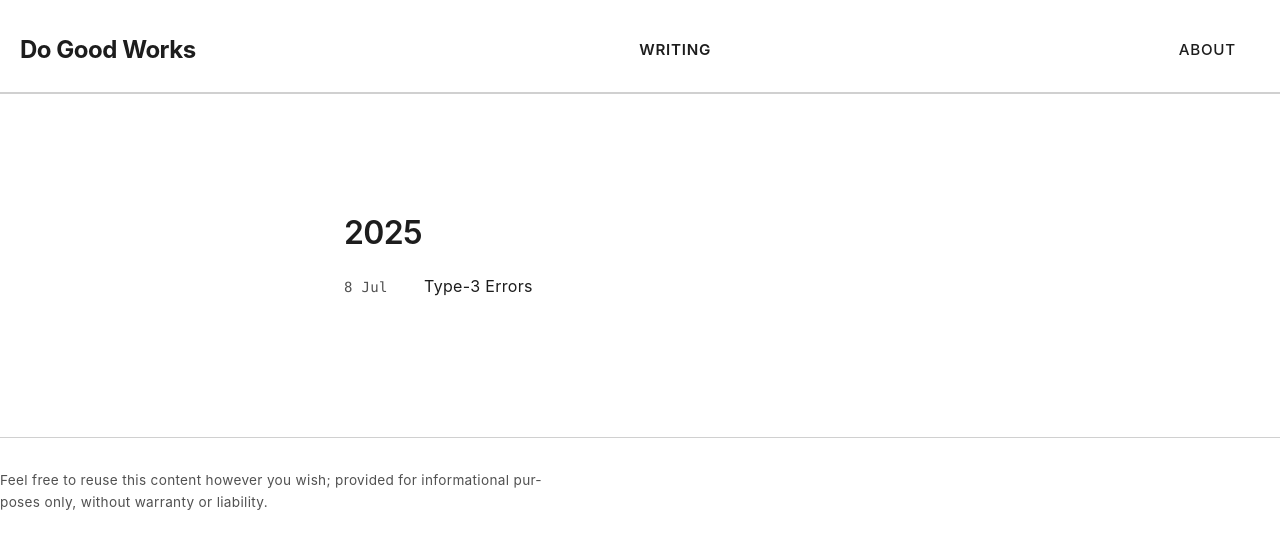
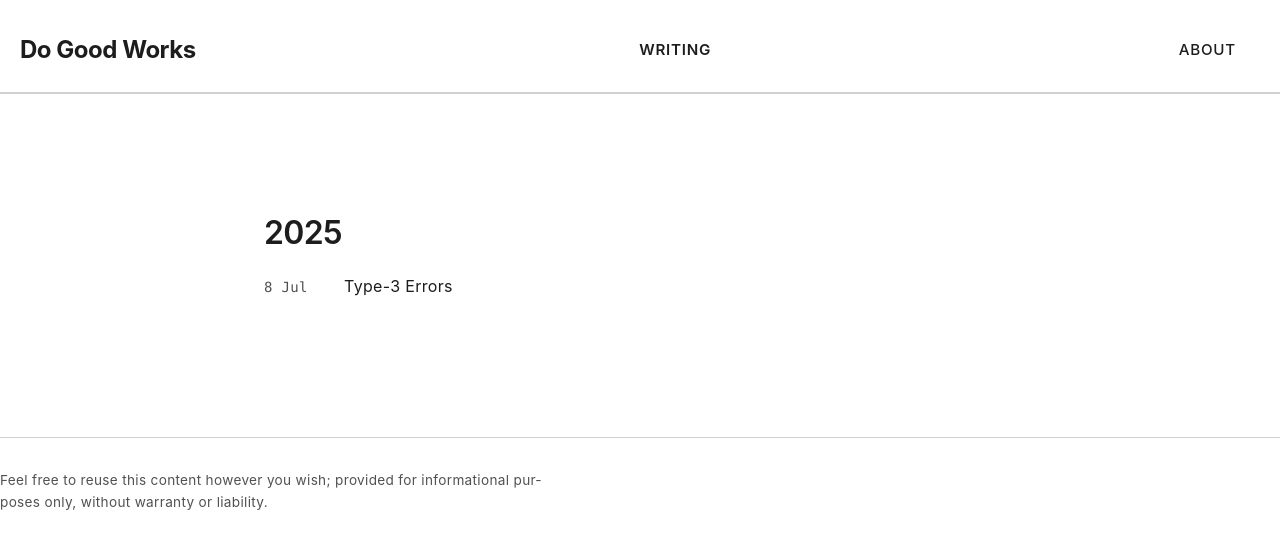
Before and after one commit to HamishFrostLyon/hamishfrostlyon.github.io, a Jekyll site: the page built from writing.html, in a window 1280 px wide. Shown: the top 549 px of the page. Built offline with Jekyll 4.4.1, drawn with Linux system fonts in a browser that asks for light colours.

Commit message:
Increase container width for better content spacing
Changed container max-width from 42rem to 52rem (672px to 832px):
- Provides more comfortable reading width
- Reduces excessive left/right margins
- Still maintains good typography line length
- Uses existing variable system (-unit for padding)
- Responsive padding still works with breakpoints

Result: Content no longer too far from left edge while maintaining
proper container architecture and readability.

```diff
--- a/_sass/_layout.scss
+++ b/_sass/_layout.scss
@@ -1,5 +1,5 @@
 .container {
-  max-width: 42rem;
+  max-width: 52rem;
   margin: 0 auto;
   padding: $spacing-unit;
 
```
